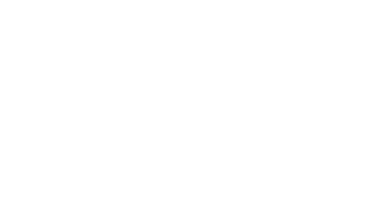
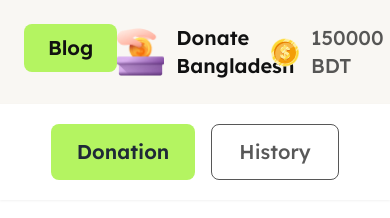
Before and after one commit to fahima144/Donate-Bangladesh, a plain HTML site: page index.html in a window 390 px wide. Drawn offline with nearby package versions, Linux system fonts and the light colour scheme.

Commit message:
navbar and header section finished with responsive

```diff
--- a/index.html
+++ b/index.html
@@ -27,13 +27,44 @@
                 extend: {
                   colors: {
                     clifford: '#da373d',
+                    black: '#111111',
+                    gray: 'rgb(249, 247, 243)',
+                    green_yellow: 'rgb(180, 244, 97)',
+                    cod_gray: 'rgba(17, 17, 17, 0.7)',
                   }
                 }
               }
             }
           </script>
     </head>
-    <body>
+    <body class="font-lexend bg-white">
+        <!-- header container -->
+        <header class="sticky top-0 left-0 right-0">
+            <!-- navbar started -->
+            <nav>
+                <div class="flex justify-between px-6 lg:px-20 py-6 bg-gray">
+                    <button id="blog-btn" class="w-24 h-12 font-semibold text-xl bg-green_yellow text-black px-6 py-1 rounded-lg">Blog</button>
+                    <div class="flex items-center gap-3">
+                        <img class="w-12 h-12" src="assets/logo.png" alt="">
+                        <h1 class="font-semibold text-xl text-black block">Donate Bangladesh</h1>
+                    </div>
+
+                    <div class="flex items-center gap-3">
+                        <img src="assets/coin.png" alt="">
+                        <div class="flex gap-x-1">
+                            <p id="account-balance" class="text-cod_gray font-medium text-xl">150000 <span class="text-cod_gray">BDT</span></p>
+                        </div>
+                    </div>
+                </div>
+
+                <div class="flex justify-center bg-white drop-shadow-sm py-5 gap-4">
+                    <button id="donation-btn" class="w-36 h-14 rounded-lg bg-green_yellow font-semibold text-xl">Donation</button>
+                    <button id="history-btn" class="w-32 h-14 font-medium text-xl text-cod_gray border rounded-lg">History</button>
+                </div>
+            </nav>
+            <!-- navbar ended -->
+        </header>
+        <!-- header section ended -->
 
     </body>
 </html>
```
